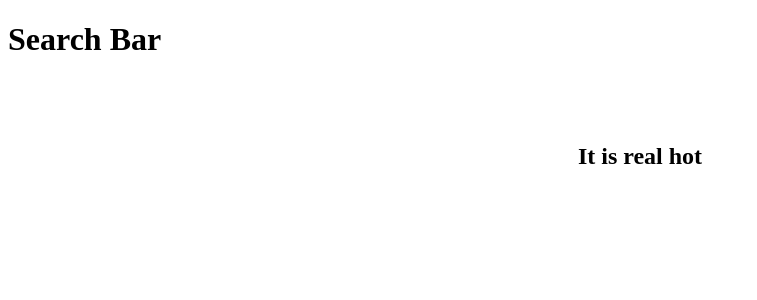
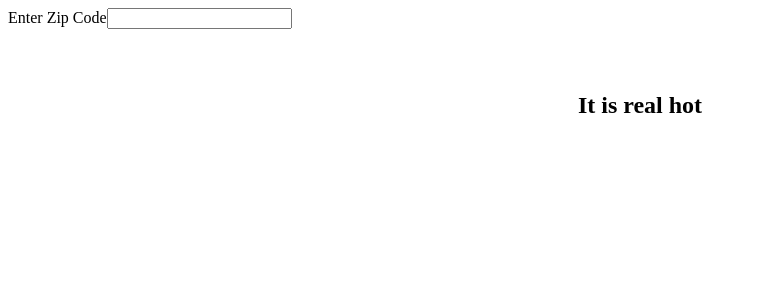
Before and after one commit to arkzero/TemperatureApp, a React (Create React App) app: page / in a window 1280 px wide. Shown: the top 300 px of the page, without its empty margins (0-757 px from the left). Built offline with nearby package versions, Linux system fonts and the light colour scheme; no server answers.

Commit message:
Add Searchbar to Index

```diff
--- a/src/SearchBar.jsx
+++ b/src/SearchBar.jsx
@@ -3,7 +3,15 @@ import React from 'react';
 class SearchBar extends React.Component {
   render() {
     return (
-      <h1>Search Bar</h1>
+      <form>
+        <label htmlFor="zipCode">
+          Enter Zip Code
+          <input
+            type="text"
+            name="zipCode"
+          />
+        </label>
+      </form>
     );
   }
 }
```
